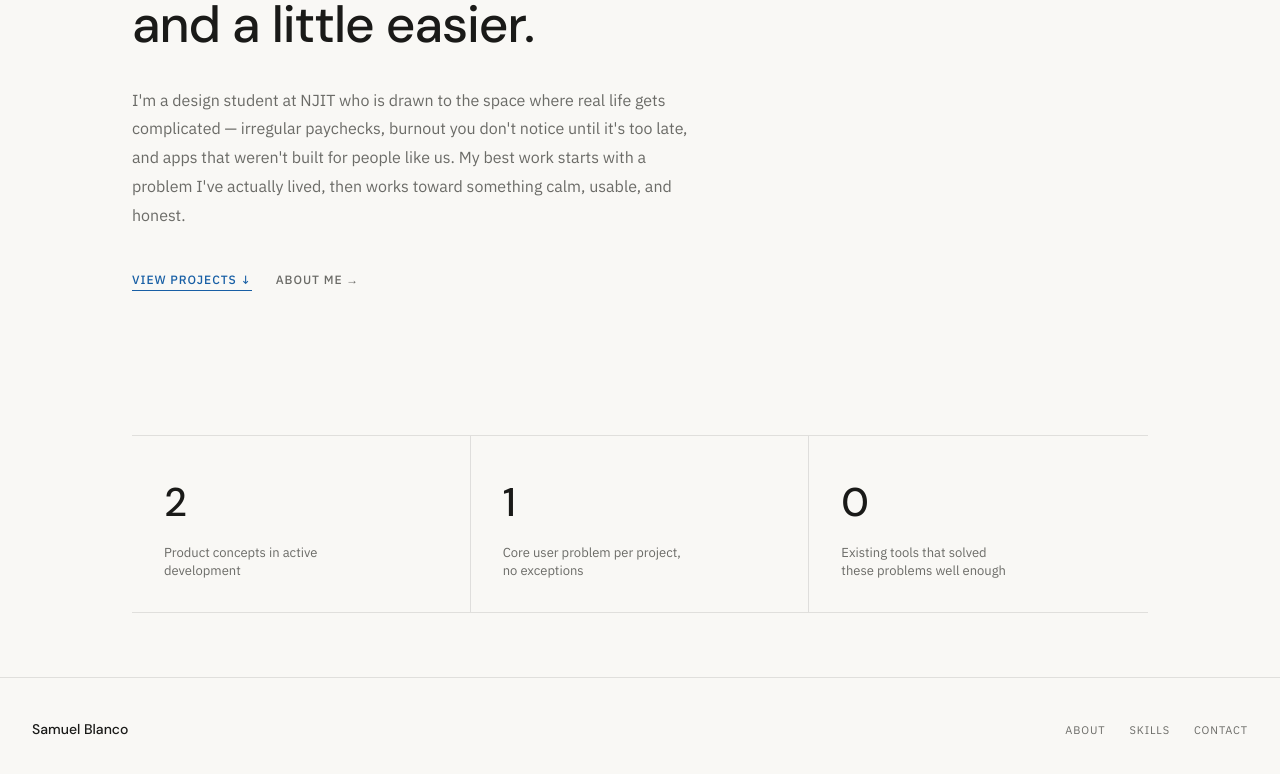
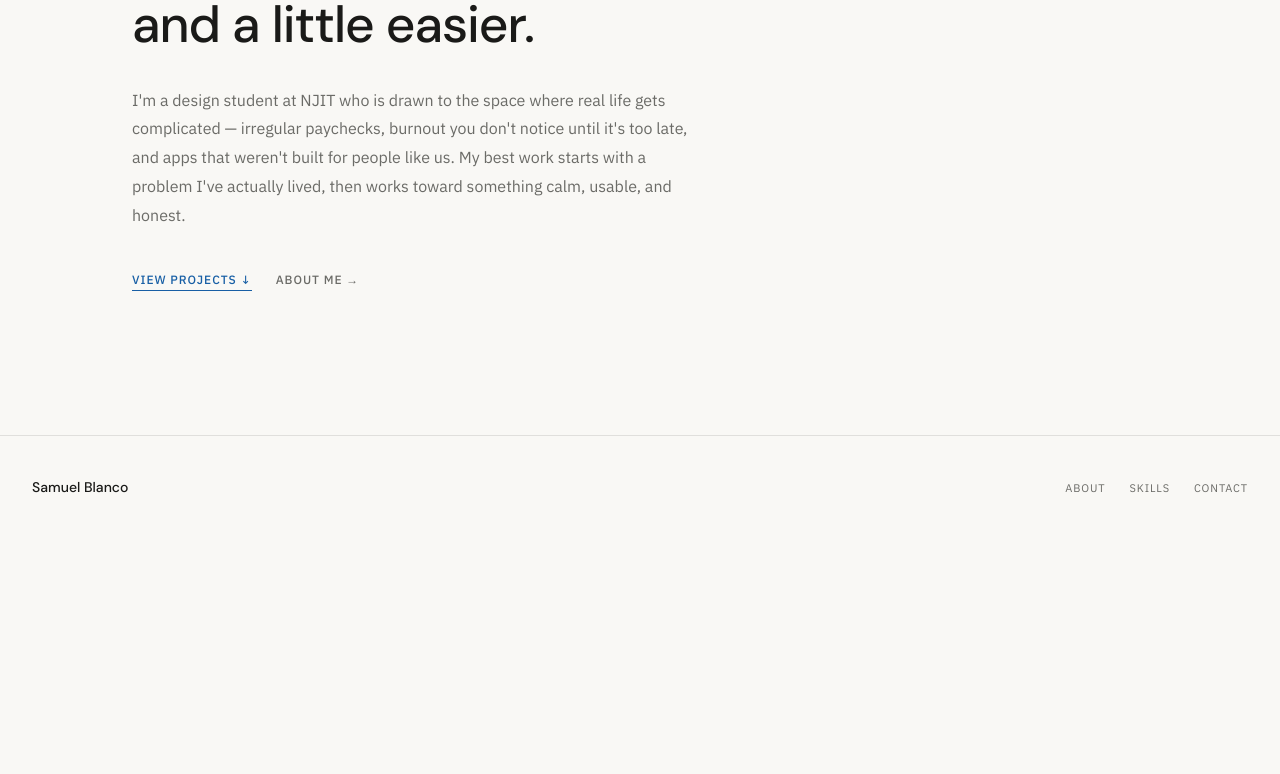
Before and after one commit to SamGB16/portfolio-site, a Next.js app in the folder samuel-portfolio/: page / in a window 1280 px wide. Shown: the part 376-1150 px from the top of the page. After the commit the page ends 916 px from the top, so only its background shows below. Built offline with nearby package versions, Linux system fonts and the light colour scheme.

Commit message:
adding and implementing change note 1

```diff
--- a/samuel-portfolio/app/page.tsx
+++ b/samuel-portfolio/app/page.tsx
@@ -30,21 +30,6 @@ function SecondaryLink({
     </Link>
   );
 }
-
-const stats = [
-  {
-    number: "2",
-    label: "Product concepts in active development",
-  },
-  {
-    number: "1",
-    label: "Core user problem per project, no exceptions",
-  },
-  {
-    number: "0",
-    label: "Existing tools that solved these problems well enough",
-  },
-];
 
 export default function Home() {
   return (
@@ -116,49 +101,6 @@ export default function Home() {
         </div>
       </section>
 
-      <div
-        style={{
-          borderTop: "0.5px solid var(--border)",
-          borderBottom: "0.5px solid var(--border)",
-          margin: "4rem 0",
-          display: "grid",
-          gridTemplateColumns: "1fr 1fr 1fr",
-        }}
-      >
-        {stats.map((stat, i) => (
-          <div
-            key={stat.number + stat.label}
-            style={{
-              padding: "2rem",
-              borderRight: i < 2 ? "0.5px solid var(--border)" : undefined,
-            }}
-          >
-            <p
-              style={{
-                fontFamily: "'DM Sans', sans-serif",
-                fontSize: "2.5rem",
-                fontWeight: 500,
-                letterSpacing: "-0.03em",
-                color: "var(--text)",
-              }}
-            >
-              {stat.number}
-            </p>
-            <p
-              style={{
-                fontFamily: "'IBM Plex Sans', sans-serif",
-                fontSize: "13px",
-                color: "var(--muted)",
-                marginTop: "0.5rem",
-                lineHeight: 1.4,
-                maxWidth: "180px",
-              }}
-            >
-              {stat.label}
-            </p>
-          </div>
-        ))}
-      </div>
     </div>
   );
 }
```
Also changed, not shown: 1 other file (tests, documents, lock files or other folders).
